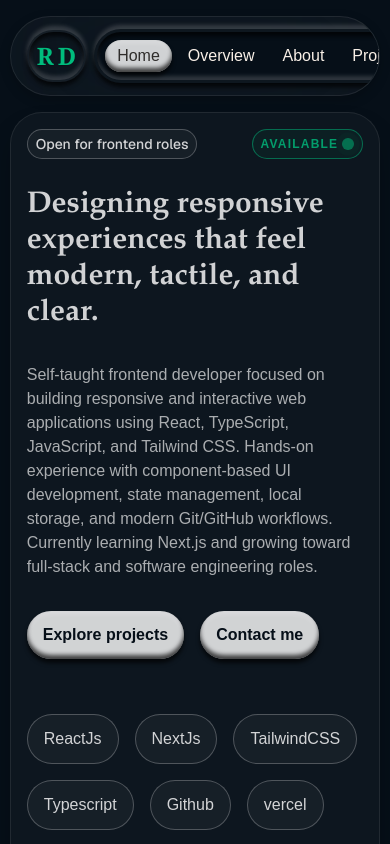
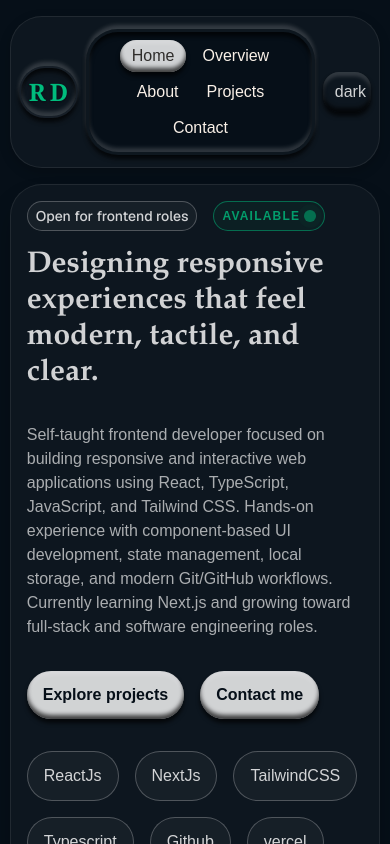
Before and after one commit to RanaDebbarma/my-portfolio, a Next.js app: page / in a window 390 px wide. Built offline with nearby package versions, Linux system fonts and the light colour scheme.

Commit message:
responsive update

```diff
--- a/app/(root)/(home)/page.tsx
+++ b/app/(root)/(home)/page.tsx
@@ -9,7 +9,7 @@ const home = () => {
       {/* section1 */}
       <div className="grow">
         {/* top bar */}
-        <div className="flex justify-between mb-4">
+        <div className="flex gap-4 mb-4">
           <div className="border border-foreground/30 bg-foreground/5 rounded-full px-2 py-1 text-sm font-medium font-sans">
             Open for frontend roles
           </div>
--- a/app/(root)/layout.tsx
+++ b/app/(root)/layout.tsx
@@ -6,9 +6,9 @@ import ThemeProvider from "@/providers/ThemeProvider";
 const Layout = ({ children }: { children: React.ReactNode }) => {
   return (
     <div className="h-screen w-screen pb-4 overflow-y-auto scrollbar-thin scrollbar-thumb-foreground/20">
-      <div className="relative mx-auto pt-4 pb-4 max-w-7xl w-[95%] h-full flex flex-col gap-4">
+      <div className="relative mx-auto pt-4 pb-4 max-w-7xl w-[95%] min-h-full flex flex-col gap-4">
         {/* navigation */}
-        <div className="backdrop-blur-3xl shrink-0 border border-foreground/10 bg-secondary shadow-[0_4px_12px_rgba(0,0,0,0.2)] rounded-full z-10 w-full px-4 py-3 flex gap-2 justify-between items-center overflow-auto scrollbar-none">
+        <div className="shrink-0 border border-foreground/10 bg-secondary shadow-[0_4px_12px_rgba(0,0,0,0.2)] rounded-4xl z-10 w-full px-2 sm:px-4 py-3 flex gap-2 justify-between items-center overflow-auto scrollbar-none">
           {/* LOGO */}
           <Logo />
           <div className="flex gap-2 items-center">
--- a/components/Logo.tsx
+++ b/components/Logo.tsx
@@ -2,7 +2,7 @@ const Logo = () => {
   return (
     <div
       aria-label="RD Logo"
-      className="select-none text-2xl font-serif font-bold p-2 border-2 border-foreground/5 concaveRidge rounded-full flex gap-1"
+      className="select-none text-2xl items-center justify-center font-serif font-bold p-2 border-2 border-foreground/5 concaveRidge rounded-4xl flex gap-1"
     >
       <span className="text-accent text-shadow-md">R</span>
       <span className="text-accent text-shadow-md">D</span>
--- a/components/NavBar.tsx
+++ b/components/NavBar.tsx
@@ -18,7 +18,7 @@ const NavBar = () => {
   const activeTab = navItems.find(nav => nav.href === pathname)?.name || navItems[0].name;
 
   return (
-    <div className="isolate w-fit border-3 border-secondary bg-background concaveRidge rounded-full flex gap-1 p-2">
+    <div className="isolate w-fit border-3 border-secondary bg-background concaveRidge rounded-4xl flex justify-center items-center flex-wrap gap-1 p-2">
       {/* NavTabs */}
       {navItems.map(nav => (
         <Link
--- a/components/ThemeToggle.tsx
+++ b/components/ThemeToggle.tsx
@@ -22,7 +22,7 @@ const ThemeToggle = () => {
   return (
     <div
       onClick={() => toggleTheme()}
-      className="hover:bg-accent/10 group convex active:scale-95 isolate cursor-pointer px-3 py-2 relative rounded-full overflow-hidden duration-300 ease-in-out"
+      className="hover:bg-accent/10 group convex active:scale-95 isolate cursor-pointer px-3 py-2 relative rounded-2xl overflow-hidden duration-300 ease-in-out"
     >
       <div className="group-hover:text-accent duration-300 ease-in-out"
       >
```
